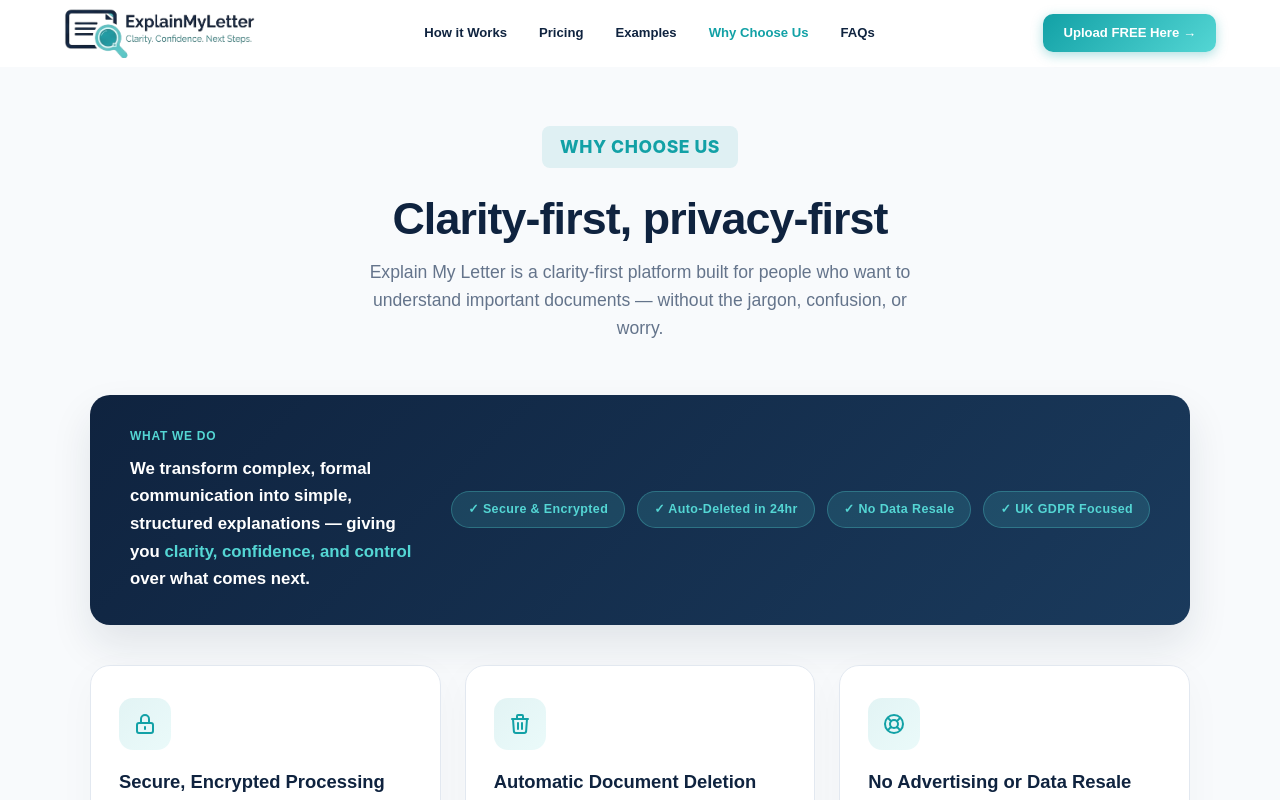
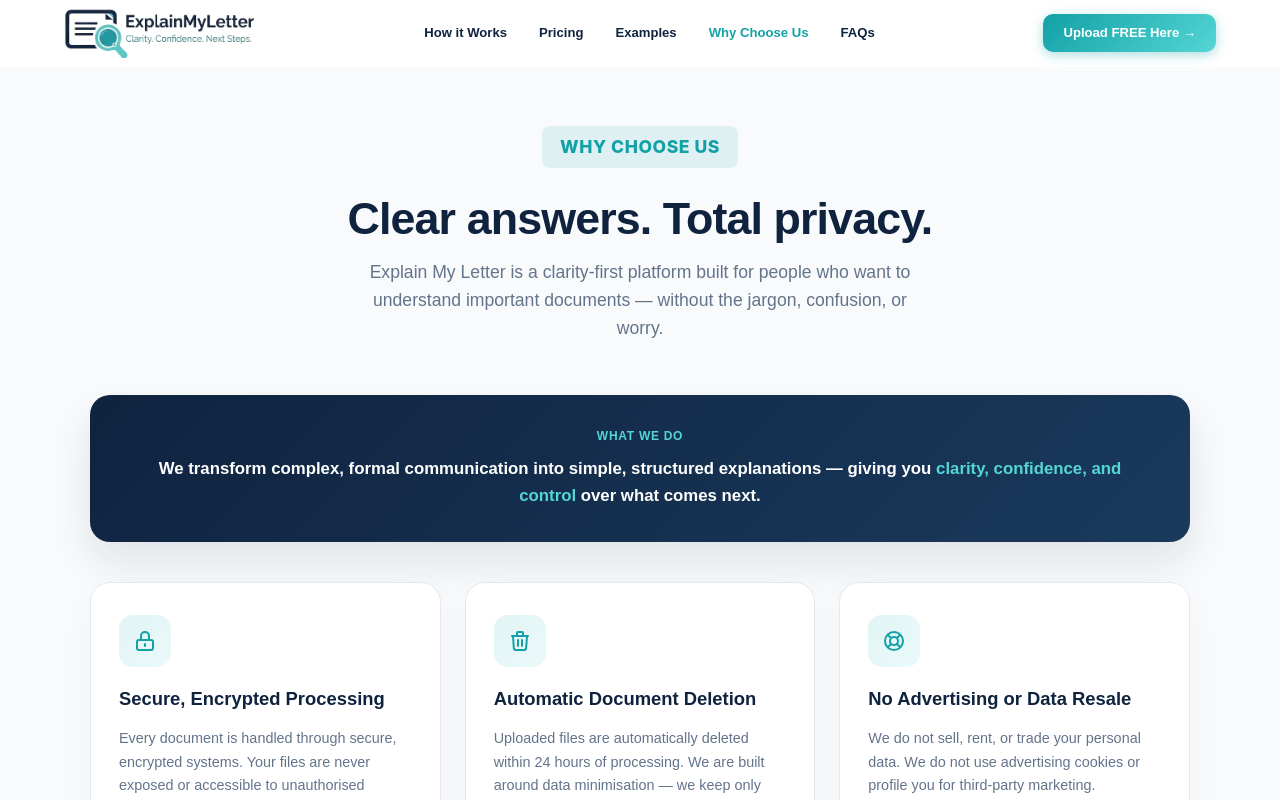
Before and after one commit to justfordeployment123/summary, a Next.js app: page /why-choose-us in a window 1280 px wide. Shown: the top 800 px of the page. Built offline with nearby package versions, Linux system fonts and the light colour scheme.

Commit message:
fixed the why choose us page

```diff
--- a/src/app/(public)/why-choose-us/page.tsx
+++ b/src/app/(public)/why-choose-us/page.tsx
@@ -104,7 +104,7 @@ export default function WhyChooseUsPage() {
                                 lineHeight: 1.2,
                             }}
                         >
-                            Clarity-first, privacy-first
+                            Clear answers. Total privacy.
                         </h1>
                         <p
                             style={{
@@ -137,7 +137,7 @@ export default function WhyChooseUsPage() {
                             animationDelay: "150ms",
                         }}
                     >
-                        <div style={{ flex: 1, minWidth: 240 }}>
+                        <div style={{ flex: 1, minWidth: 240, textAlign: "center" }}>
                             <div
                                 style={{
                                     fontSize: "0.75rem",
@@ -155,7 +155,7 @@ export default function WhyChooseUsPage() {
                                 <strong style={{ color: "#54D6D4" }}>clarity, confidence, and control</strong> over what comes next.
                             </p>
                         </div>
-                        <div style={{ display: "flex", gap: 12, flexWrap: "wrap" }}>
+                        {/* <div style={{ display: "flex", gap: 12, flexWrap: "wrap" }}>
                             {["Secure & Encrypted", "Auto-Deleted in 24hr", "No Data Resale", "UK GDPR Focused"].map((tag) => (
                                 <div
                                     key={tag}
@@ -174,7 +174,7 @@ export default function WhyChooseUsPage() {
                                     ✓ {tag}
                                 </div>
                             ))}
-                        </div>
+                        </div> */}
                     </div>
 
                     {/* Feature grid */}
```
